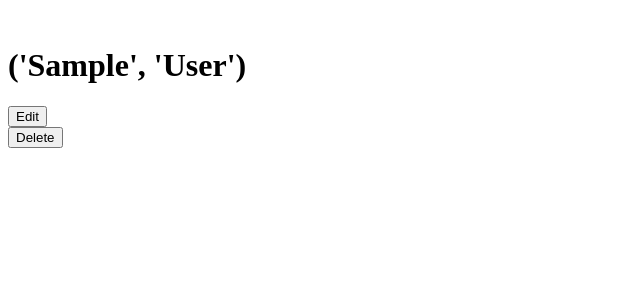
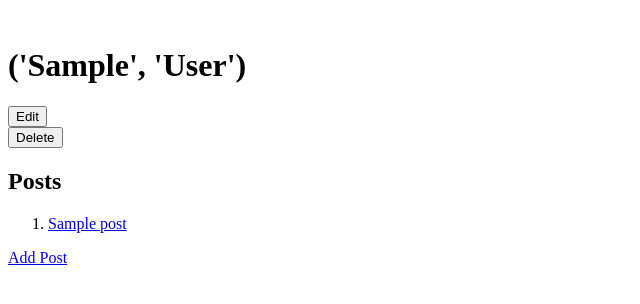
Before and after one commit to KennethSettens/blogly, a Flask app: page /users/1 in a window 1280 px wide. Shown: the top 304 px of the page, without its empty margins (0-640 px from the left). Run offline with Flask 3, Linux system fonts and the light colour scheme; tables that the repository leaves empty hold one stand-in row (values such as "Sample post").

Commit message:
routes not working

```diff
--- a/app.py
+++ b/app.py
@@ -1,5 +1,5 @@
 from flask import Flask, render_template, redirect, request, url_for
-from models import db, connect_db, User
+from models import db, connect_db, User, Post
 
 app = Flask(__name__)
 app.config['SQLALCHEMY_DATABASE_URI'] = 'postgresql:///blogly'
@@ -64,7 +64,7 @@
     db.session.add(user)
     db.session.commit()
 
-    return redirect("/users")
+    return redirect('/users')
 
 
 @app.route('/users/<int:user_id>/delete', methods=['POST'])
@@ -78,3 +78,34 @@
         print("User not found")
 
     return redirect('/users')
+
+
+@app.route('/users/<int:user_id>/posts/new')
+def showAddPostForm(user_id):
+    user = User.query.get(user_id)
+    return render_template("makePost.html", user=user)
+
+@app.route('/users/<int:user_id>/posts/new', methods=['POST'])
+def handleAddPostForm(user_id):
+    user = User.query.get(user_id)
+    title = request.form.get('title')
+    content = request.form.get('content')
+
+    new_post = Post(title=title, content=content)
+
+    user.posts.append(new_post)
+
+    db.session.add(new_post)
+    db.session.commit()
+
+    return render_template("userDetails.html", user=user)
+
+
+@app.route('/posts/<int:post_id>')
+def getPostDetails(post_id):
+    post = Post.query.get(post_id)
+    user_id = post.user_id
+
+    return render_template("postDetails.html", post=post, user_id=user_id)
+
+#args to post details aren't being recognnized as valid values.
--- a/templates/list_users.html
+++ b/templates/list_users.html
@@ -12,4 +12,6 @@
     </ol>
 
     <a href="/users/new"> Create User</a>
+
+
 {% endblock %}
--- a/templates/userDetails.html
+++ b/templates/userDetails.html
@@ -12,4 +12,17 @@
         <button type="submit">Delete</button>
     </form>
 
+<div>
+    <h2>Posts</h2>
+    <ol>
+    {% for post in user.posts%}
+    <li>
+        <a href="/posts/{{post.id}}">{{ post.title}}</a>
+    </li>
+    {%endfor%}
+    </ol>
+    <a href="/users/{{user.id}}/posts/new">
+        Add Post
+    </a>
+</div>
 {% endblock%}
```
Also changed, not shown: models.py (+15 -2 lines), templates/makePost.html (added, +16 -0 lines), templates/postDetails.html (added, +9 -0 lines).
